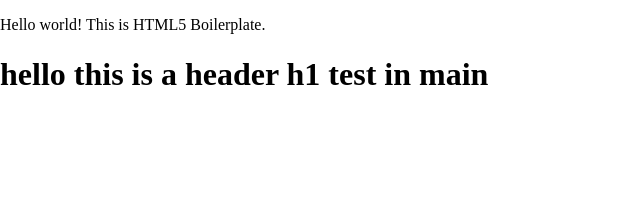
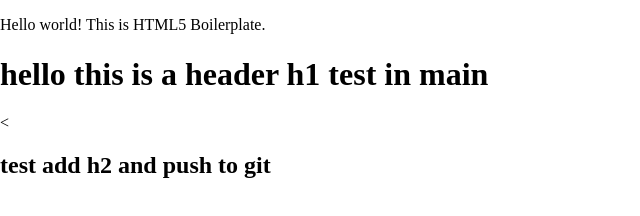
Before and after one commit to nama4030/boilerplate, a website: page index.html in a window 1280 px wide. Shown: the whole page, without its empty margins (0-640 px from the left). Drawn offline with nearby package versions, Linux system fonts and the light colour scheme.

Commit message:
test add h2 and push to git

```diff
--- a/index.html
+++ b/index.html
@@ -40,6 +40,7 @@
 
 <main>
   <h1>hello this is a header h1 test in main</h1>
+  <<h2>test add h2 and push to git</h2>
 </main>
 
 </html>
```
